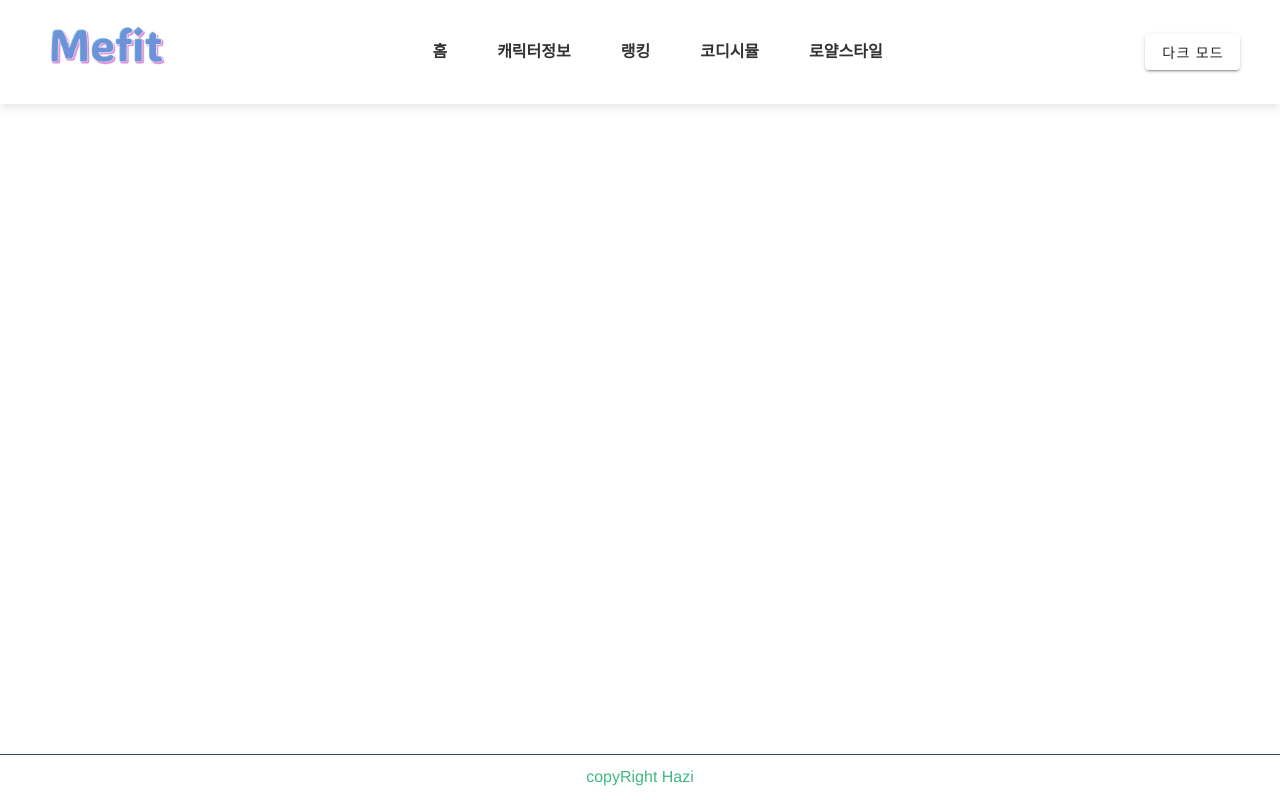
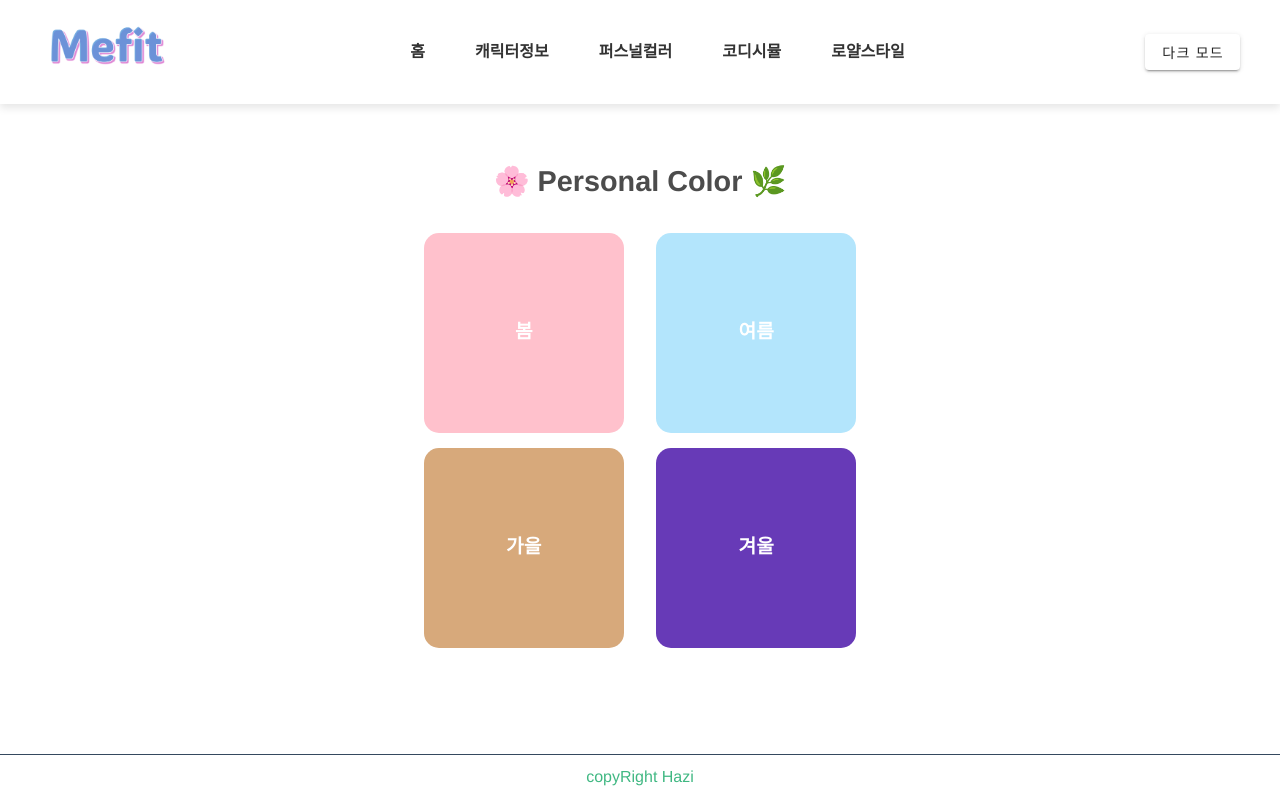
Before and after one commit to wmeong/Mefit-client, a Vue app in the folder mefit-client/: page /persnacolor-select in a window 1280 px wide. Built offline with nearby package versions, Linux system fonts and the light colour scheme; a web font is replaced by a local one.

Commit message:
feat: 퍼스널칼라 선택, 디테일 화면 추가

```diff
--- a/mefit-client/src/layouts/AppHeader.vue
+++ b/mefit-client/src/layouts/AppHeader.vue
@@ -5,7 +5,7 @@
       <ul class="menu">
         <li><router-link to="/">홈</router-link></li>
         <li><router-link to="/characterinfo">캐릭터정보</router-link></li>
-        <li><router-link to="/ranking">랭킹</router-link></li>
+        <li><router-link to="/persnacolor-select">퍼스널컬러</router-link></li>
         <li><router-link to="/codisimulation">코디시뮬</router-link></li>
         <li><router-link to="/royal-simulation">로얄스타일</router-link></li> <!-- 새로운 메뉴 추가 -->
       </ul>
--- /dev/null
+++ b/mefit-client/src/views/PersnalColorDetail.vue
@@ -0,0 +1,136 @@
+<template>
+  <v-container class="pa-5" fluid>
+    <v-row justify="center">
+      <v-col cols="12" class="text-center">
+        <!-- 계절 제목 표시 -->
+        <h3 class="page-title">{{ seasonTitle }}</h3>
+      </v-col>
+    </v-row>
+
+    <!-- 하위 색상 표시 -->
+    <v-row justify="center" class="sub-tone-row">
+      <v-col
+        v-for="type in subTones"
+        :key="type.name"
+        cols="3"
+        class="text-center sub-tone-item"
+      >
+        <div class="tone-circle" :style="{ backgroundColor: type.color }"></div>
+        <p class="tone-label">{{ type.name }}</p>
+      </v-col>
+    </v-row>
+
+    <!-- 캐릭터 아바타 그리드 -->
+    <v-row justify="center" class="avatar-grid">
+      <v-col cols="12" class="text-center">
+        <h4>🌟 Character Showcase 🌟</h4>
+      </v-col>
+      <v-col
+        v-for="n in 12"
+        :key="n"
+        cols="3"
+        class="text-center avatar-container"
+      >
+        <img
+          src="https://via.placeholder.com/100"
+          alt="Avatar Placeholder"
+          class="avatar-img"
+        />
+      </v-col>
+    </v-row>
+  </v-container>
+</template>
+
+<script>
+export default {
+  props: ['season'],
+  computed: {
+    // 상단 타이틀 표시
+    seasonTitle() {
+      const season = this.$route.query.season || this.season; // query 또는 props에서 가져오기
+      const titles = {
+        spring: '봄웜톤',
+        summer: '여름쿨톤',
+        fall: '가을웜톤',
+        winter: '겨울쿨톤',
+      };
+      return titles[season];
+    },
+    // 하위 톤 목록
+    subTones() {
+      const tones = {
+        봄웜톤: [
+          { name: '라이트', color: '#FFEBE8' },
+          { name: '브라이트', color: '#FFC1CC' },
+          { name: '트루', color: '#FFB7A5' },
+        ],
+        여름쿨톤: [
+          { name: '라이트', color: '#D4F1F9' },
+          { name: '브라이트', color: '#A3D8F4' },
+          { name: '뮤트', color: '#91C7D6' },
+        ],
+        가을웜톤: [
+          { name: '뮤트', color: '#D7A97B' },
+          { name: '스트롱', color: '#B97543' },
+          { name: '딥', color: '#8A5539' },
+        ],
+        겨울쿨톤: [
+          { name: '브라이트', color: '#C5B3E7' },
+          { name: '스트롱', color: '#7E57C2' },
+          { name: '다크', color: '#512DA8' },
+        ],
+      };
+      // 현재 seasonTitle에 해당하는 하위 톤 반환
+      return tones[this.seasonTitle] || [];
+    },
+  },
+};
+</script>
+
+<style scoped>
+/* 페이지 타이틀 */
+.page-title {
+  font-size: 2rem;
+  font-weight: bold;
+  color: #4c4c4c;
+  margin-bottom: 30px;
+}
+
+/* 하위 색상 그리드 */
+.sub-tone-row {
+  margin-bottom: 40px;
+}
+.sub-tone-item {
+  display: flex;
+  flex-direction: column;
+  align-items: center;
+  justify-content: center;
+}
+.tone-circle {
+  width: 100px;
+  height: 100px;
+  border-radius: 50%;
+  margin-bottom: 10px;
+  box-shadow: 0px 4px 6px rgba(0, 0, 0, 0.1);
+}
+.tone-label {
+  font-size: 1.2rem;
+  font-weight: bold;
+  color: #4c4c4c;
+}
+
+/* 아바타 그리드 */
+.avatar-grid {
+  margin-top: 30px;
+}
+.avatar-container {
+  display: flex;
+  justify-content: center;
+}
+.avatar-img {
+  width: 100px;
+  height: 100px;
+  border-radius: 10px;
+  box-shadow: 0px 4px 6px rgba(0, 0, 0, 0.1);
+}
+</style>
--- /dev/null
+++ b/mefit-client/src/views/PersnalColorSelect.vue
@@ -0,0 +1,80 @@
+<template>
+  <v-container class="pa-5" fluid>
+    <v-row justify="center">
+      <v-col cols="12" class="text-center">
+        <h3 class="page-title">🌸 Personal Color 🌿</h3>
+      </v-col>
+    </v-row>
+    <div class="season-grid">
+      <div class="season-item spring" @click="navigateToSeason('spring')">봄</div>
+      <div class="season-item summer" @click="navigateToSeason('summer')">여름</div>
+      <div class="season-item fall" @click="navigateToSeason('fall')">가을</div>
+      <div class="season-item winter" @click="navigateToSeason('winter')">겨울</div>
+    </div>
+  </v-container>
+</template>
+
+<script>
+export default {
+  methods: {
+   navigateToSeason(season) {
+  this.$router.push({ name: 'PersnalColorDetail', query: { season } });
+}
+  },
+};
+</script>
+
+<style scoped>
+.page-title {
+  font-size: 1.8rem;
+  font-weight: bold;
+  color: #4c4c4c;
+  margin-bottom: 30px;
+}
+
+.season-grid {
+  display: grid;
+  grid-template-columns: repeat(2, 1fr);
+  grid-gap: 15px;
+  justify-items: center;
+  width: 450px;
+  margin: 0 auto;
+}
+
+.season-item {
+  width: 200px;
+  height: 200px;
+  display: flex;
+  align-items: center;
+  justify-content: center;
+  border-radius: 15px;
+  font-size: 1.2rem;
+  font-weight: bold;
+  cursor: pointer;
+  transition: transform 0.2s;
+}
+
+.season-item:hover {
+  transform: scale(1.05);
+}
+
+.spring {
+  background-color: #ffc1cc;
+  color: #fff;
+}
+
+.summer {
+  background-color: #b3e5fc;
+  color: #fff;
+}
+
+.fall {
+  background-color: #d7a97b;
+  color: #fff;
+}
+
+.winter {
+  background-color: #673ab7;
+  color: #fff;
+}
+</style>
--- a/mefit-client/src/views/Ranking.vue
+++ /dev/null
@@ -1,11 +0,0 @@
-<template>
-  <div>
-    <h1>This is a Ranking page</h1>
-  </div>
-</template>
-
-<script>
-export default {
-  name: "Ranking",
-};
-</script>
```
Also changed, not shown: mefit-client/src/router/index.js (+5 -17 lines).
